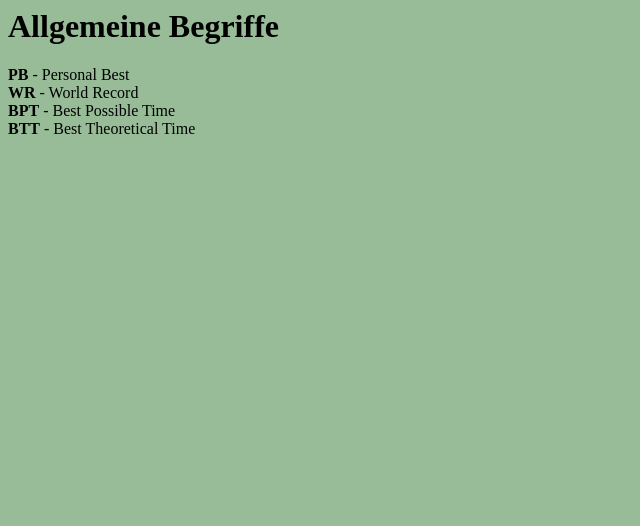
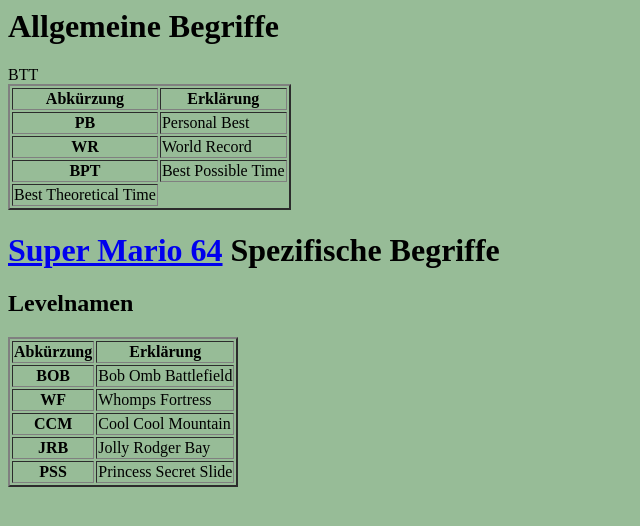
Before and after one commit to TotorRuns/speedrunglossary.github.io, a plain HTML site: page index.html in a window 1280 px wide. Shown: the whole page, without its empty margins (0-640 px from the left). Drawn offline with Linux system fonts and the light colour scheme.

Commit message:
added some sm64 specific abbrevations

```diff
--- a/index.html
+++ b/index.html
@@ -4,12 +4,56 @@
   </head>
   <body style="background-color: rgb(151, 188, 151);" >
     <h1> Allgemeine Begriffe </h1>
-    <p>
-      <b>PB</b> - Personal Best <br>
-      <b>WR</b> - World Record <br>
-      <b>BPT</b> - Best Possible Time <br>
-      <b>BTT</b> - Best Theoretical Time <br>
+    <table border="2px">
+      <tr>
+        <th>Abkürzung</th>
+        <th>Erklärung</th>
+      </tr>
+      <tr>
+        <th>PB</th>
+        <td>Personal Best</td>
+      </tr>
+      <tr>
+        <th>WR</th>
+        <td>World Record</td>
+      </tr>
+      <tr>
+        <th>BPT</th>
+        <td>Best Possible Time</td>
+      </tr>
+      <tr>
+        <thd>BTT</th>
+        <td>Best Theoretical Time</td>
+      </tr>
+    </table>
 
-    </p>
+    <h1><a href="https://www.speedrun.com/sm64">Super Mario 64</a> Spezifische Begriffe</h1>
+    <h2>Levelnamen</h2>
+    <table border="2px">
+      <tr>
+        <th>Abkürzung</th>
+        <th>Erklärung</th>
+      </tr>
+      <tr>
+        <th>BOB</th>
+        <td>Bob Omb Battlefield</td>
+      </tr>
+      <tr>
+        <th>WF</th>
+        <td>Whomps Fortress</td>
+      </tr>
+      <tr>
+        <th>CCM</th>
+        <td>Cool Cool Mountain</td>
+      </tr>
+      <tr>
+        <th>JRB</th>
+        <td>Jolly Rodger Bay</td>
+      </tr>
+      <tr>
+        <th>PSS</th>
+        <td>Princess Secret Slide</td>
+      </tr>
+    </table>
   </body>
 </html>
```
